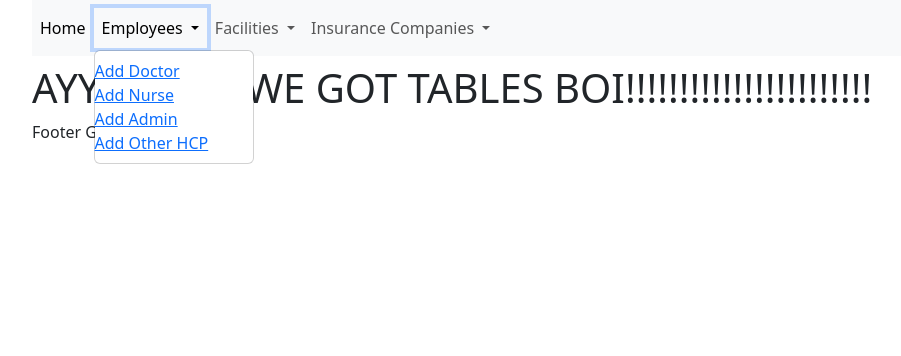
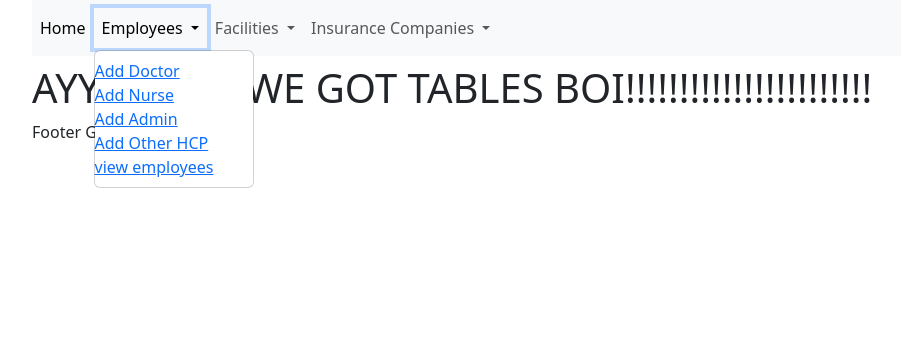
Before and after one commit to jgwentworth92/CS634_Final_Project_Application, a Flask app: page / in a window 1280 px wide, after a click on "Employees". Shown: the top 356 px of the page, without its empty margins (50-951 px from the left). Run offline with Flask 3, Linux system fonts and the light colour scheme; parts of the project's set-up code (start-up, migrations or seed data) failed here and were passed over; some libraries are stand-ins or nearby versions.

Commit message:
add link to navigate employee view

```diff
--- a/app/templates/base.html
+++ b/app/templates/base.html
@@ -39,6 +39,7 @@
                                 <li><a href="{{ url_for('routes.add_employee', job_class='Nurse') }}">Add Nurse</a></li>
                                 <li><a href="{{ url_for('routes.add_employee', job_class='Admin') }}">Add Admin</a></li>
                                 <li><a href="{{ url_for('routes.add_employee', job_class='OtherHCP') }}">Add Other HCP</a></li>
+                                <li><a href="{{ url_for('routes.view_employees') }}">view employees</a></li>
                             </ul>
                         </li>
                         <li class="nav-item dropdown">
```
